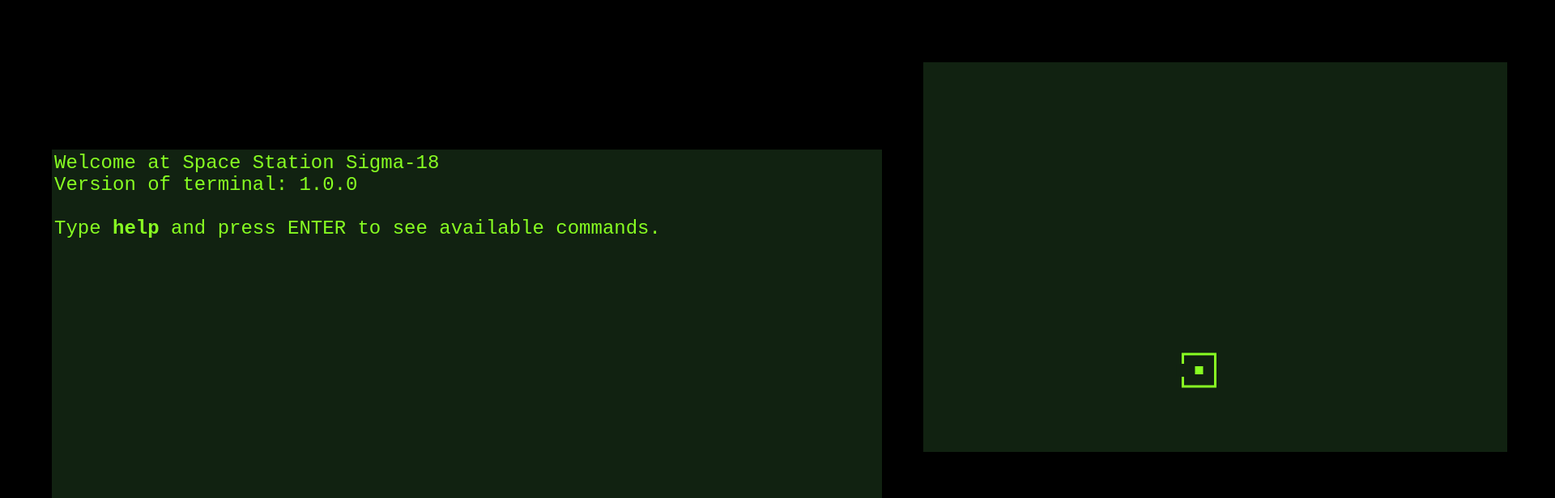
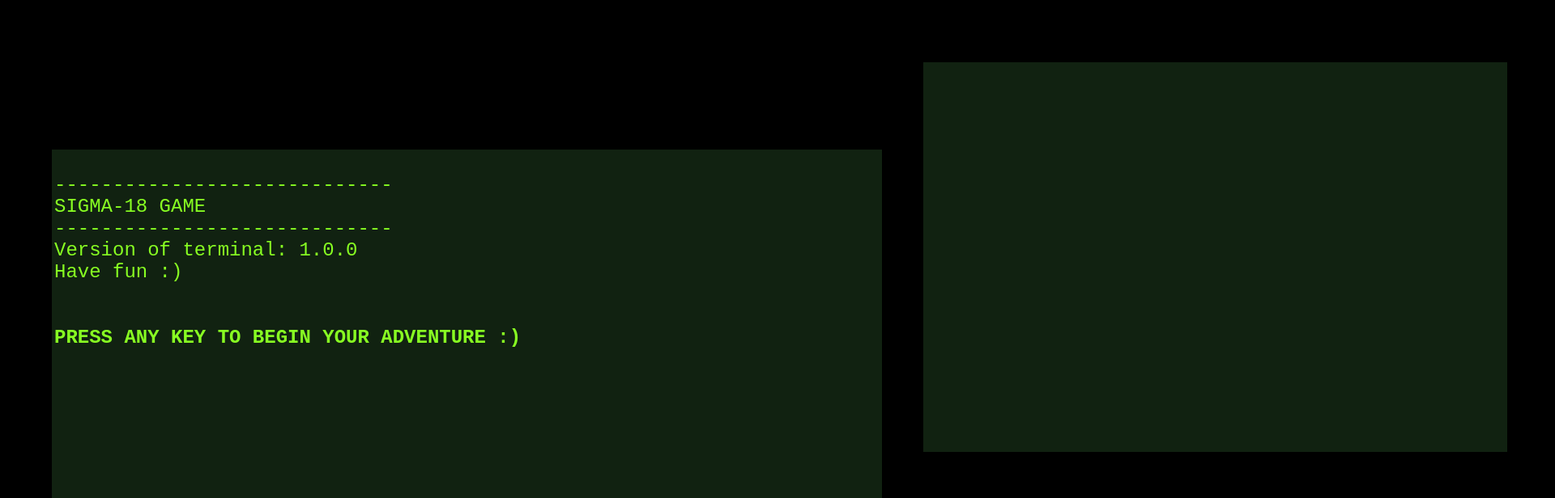
Before and after one commit to jamro/sigma18, a website built with webpack: page src/public/index.html in a window 1280 px wide. Shown: the top 616 px of the page at 81% size, 1920 px wide, since content can reach past the window. Built offline with nearby package versions, Linux system fonts and the light colour scheme.

Commit message:
feat: add intro on startup

```diff
--- a/src/public/css/style.css
+++ b/src/public/css/style.css
@@ -5,7 +5,7 @@ body {
   padding: 0px;
 }
 
-#overlay-off {
+#overlay {
   position: absolute;
   left: 0px;
   top: 0px;
--- a/src/script/index.js
+++ b/src/script/index.js
@@ -27,9 +27,53 @@ terminal.installCommand(new HelpCommand());
 terminal.installCommand(new SfxCommand(terminal, sideSreen));
 terminal.installCommand(new ComCommand(squad, map, terminal));
 
-terminal.println("Welcome at Space Station Sigma-18");
-terminal.println("Version of terminal: 1.0.0");
-terminal.println("\n\n");
-terminal.println("Type s{help}s and press ENTER to see available commands.");
+terminal.getView().disable();
 
-sideSreen.showMap(map);
+
+terminal.sequence(
+  "",
+  "-----------------------------",
+  "SIGMA-18 GAME",
+  "-----------------------------",
+  "Version of terminal: 1.0.0",
+  "Have fun :)",
+  "",
+  "",
+  "s{PRESS ANY KEY TO BEGIN YOUR ADVENTURE :)}s",
+  "",
+  {c:'pause'},
+  {c:'sound', d: 'chat'},
+  {c:'chat', d:'Sir, two of our engines are damaged! Emergency landing at Sigma-18! Approaching DS003...', f:'sierra-23', t: 100},
+  {c:'chat', d:"I cannot keep the approach path! We are too far on the left!", f:'sierra-23', t: 2000},
+  {c:'sound', d: 'chat', t: 0},
+  {c:'chat', d:"Mayday, mayday, mayday...", f:'sierra-23', t: 1500},
+  {c:'sound', d: 'chat', t: 0},
+  {c:'chat', d:"...", f:'sierra-23', t: 1000},
+  {c:'sound', d: 'chat', t: 0},
+  {c:'pause'},
+  {c:'sound', d: 'chat'},
+  {c:'chat', d:"Sierra-23, What is the status?", f:'hacker'},
+  {c:'chat', d:"Spaceship wrecked during landing. We cannot use it to get out from here anymore. We are at Sigma-18 Space Station. There seems to be not a soul in the whole location.", f:'commander', t: 1000},
+  {c:'sound', d: 'chat'},
+  {c:'chat', d:"Sir! We need your help! Connect to Sigma-18 Space Station gateway and help us to get away from here!", f:'commander', t: 1000},
+  {c:'sound', d: 'chat'},
+  {c:'pause'},
+  {c: 'ln', d:'<div class="terminal-command">s{&gt;}s ssh hacker@sigma18.iss.gov</div>'},
+  {c: 'sound', d: 'ok', t:0},
+  {c: 'ln', d:"Connecting to sigma18.iss.gov port 22...", t: 500},
+  {c: 'ln', d:"Connection established", t: 500},
+  "",
+  "Enabling compatibility mode for protocol 2.0",
+  "Remote protocol version 2.0, remote software version OpenSSH 7",
+  "Authenticating to sigma18.iss.gov:22...",
+  "Server accepts key",
+  "Authentication succeeded (publickey)",
+  "Floor plan streaming started",
+  {c: () => sideSreen.showMap(map)},
+  "",
+  "",
+  "Welcome to Space Station Sigma-18",
+  "Type s{help}s and press ENTER to see available commands.",
+  {c: 'sound', d: 'ok', t:0},
+  {c: 'on', t:0}
+);
--- a/src/script/system/ScreenView.js
+++ b/src/script/system/ScreenView.js
@@ -18,6 +18,7 @@ export default class ScreenView extends View {
     let el = this._view.element;
     el.width = el.parentElement.clientWidth;
     el.height = el.parentElement.clientHeight;
+    this.clear();
   }
 
   getPrimaryColor() {
--- a/src/script/system/Terminal.js
+++ b/src/script/system/Terminal.js
@@ -6,6 +6,7 @@ export default class Terminal {
     this._view = view;
     this._soundPlayer = soundPlayer;
     this._commandProcessorList = [];
+    this._exclusiveHandler = null;
     view.onSubmit((cmd) => this.commandReceived(cmd));
   }
 
@@ -14,6 +15,10 @@ export default class Terminal {
   }
 
   commandReceived(command) {
+    if(this._exclusiveHandler) {
+      this._exclusiveHandler(command);
+      return;
+    }
     this._view.print(`<div class="terminal-command">s{&gt;}s ${command}</div>`);
     //clean command up
     command = command.split(" ");
@@ -27,6 +32,25 @@ export default class Terminal {
     }
     this.println(`Error: Command s{${command[0]}}s not found!`);
     this.getSoundPlayer().play('err');
+  }
+
+  forwardCommands(callback) {
+    this._exclusiveHandler = callback;
+  }
+
+  pause(done) {
+    let initState = this._view.isEnabled();
+    this._view.enable();
+    this._view.setKeyHandler(() => {
+      this._view.setPromptText();
+      this._view.setKeyHandler();
+      if(!initState) {
+        this._view.disable();
+      }
+      done();
+    });
+    this._view.setPromptText("Press any to continue");
+
   }
 
   installCommand(commandProcessor) {
@@ -112,6 +136,7 @@ export default class Terminal {
     - {c: 'load', t: delay}
     - {c: 'on', t: delay}
     - {c: 'off', t: delay}
+    - {c: 'pause', t: delay}
     - text
   */
   sequence(...args) {
@@ -154,6 +179,9 @@ export default class Terminal {
           case 'off':
             cmd.c = () => { this._view.disable(); };
             break;
+          case 'pause':
+            cmd.c = (done) => { this.pause(done); };
+            break;
           default:
             throw new Error(`Unknown command ${cmd.c}`);
         }
--- a/src/script/system/TerminalView.js
+++ b/src/script/system/TerminalView.js
@@ -12,6 +12,7 @@ export default class TerminalView extends View {
     this._historyFull = JSON.parse(data);
     this._history = [''].concat(this._historyFull);
     this._historyIndex = 0;
+    this._keyHandler = this.handleKeyDown;
 
     this._view = this.createElement("DIV", {
       cssClass: "terminal-root"
@@ -48,14 +49,21 @@ export default class TerminalView extends View {
       parent: this._view.input.table.tr.content
     });
 
-    this.setPromptText(this._defaultPromptText);
+    this.setPromptText();
 
     let updateFromHistory = () => {
       this._view.input.textField.element.value = this._history[this._historyIndex];
       setTimeout(() => { this._view.input.textField.element.selectionStart = this._view.input.textField.element.selectionEnd = 10000; }, 0);
     };
 
-    this._view.input.textField.element.addEventListener("keydown", (event) => {
+    this._view.input.textField.element.addEventListener("keydown", (e) => this._keyHandler(e));
+  }
+
+  setKeyHandler(callback) {
+    this._keyHandler = callback ? callback : this.handleKeyDown;
+  }
+
+  handleKeyDown(event) {
     switch(event.keyCode) {
       case 13:
         this._history[this._historyIndex] = this._view.input.textField.element.value;
@@ -73,11 +81,10 @@ export default class TerminalView extends View {
         this._history[this._historyIndex] = this._view.input.textField.element.value;
         break;
     }
-    });
   }
 
   setPromptText(txt) {
-    this._view.input.table.tr.prompt.element.innerHTML = txt;
+    this._view.input.table.tr.prompt.element.innerHTML = (txt !== undefined) ? txt.replace(/ /g, '&nbsp;') : 'hacker@sigma18.iss.gov&nbsp;~$';
   }
 
 
@@ -96,6 +103,8 @@ export default class TerminalView extends View {
     this._view.input.textField.element.value = '';
     this._onSubmitCallbackList.forEach((callback) => callback(command));
   }
+
+
 
   enableAutoFocus() {
     this._view.input.textField.element.addEventListener("focusout", () => {
@@ -129,6 +138,10 @@ export default class TerminalView extends View {
     this._onSubmitCallbackList.push(callback);
   }
 
+  isEnabled() {
+    return !this._view.input.textField.element.disabled;
+  }
+
   disable() {
     this._view.input.textField.element.disabled = true;
     this.setPromptText('...');
@@ -136,7 +149,7 @@ export default class TerminalView extends View {
 
   enable() {
     this._view.input.textField.element.disabled = false;
-    this.setPromptText(this._defaultPromptText);
+    this.setPromptText();
     this._view.input.textField.element.focus();
   }
 
--- a/src/script/system/command/DockCommand.js
+++ b/src/script/system/command/DockCommand.js
@@ -24,7 +24,7 @@ export default class DockCommand extends Command {
                         "-----------|----------|---------|-----------------\n" +
                         "DS001      | [C:9]    | Empty   | - \n" +
                         "DS002      | [D:10]   | Ready   | Rescue Capsule\n" +
-                        "DS003      | [E:9]    | Damaged | OSS Sierra-23</pre>");
+                        "DS003      | [E:9]    | Damaged | ISS Sierra-23</pre>");
       this.enableInput();
       this._terminal.getSoundPlayer().play('ok');
     });
```
Lines whose indentation alone changed are shown as unchanged.
